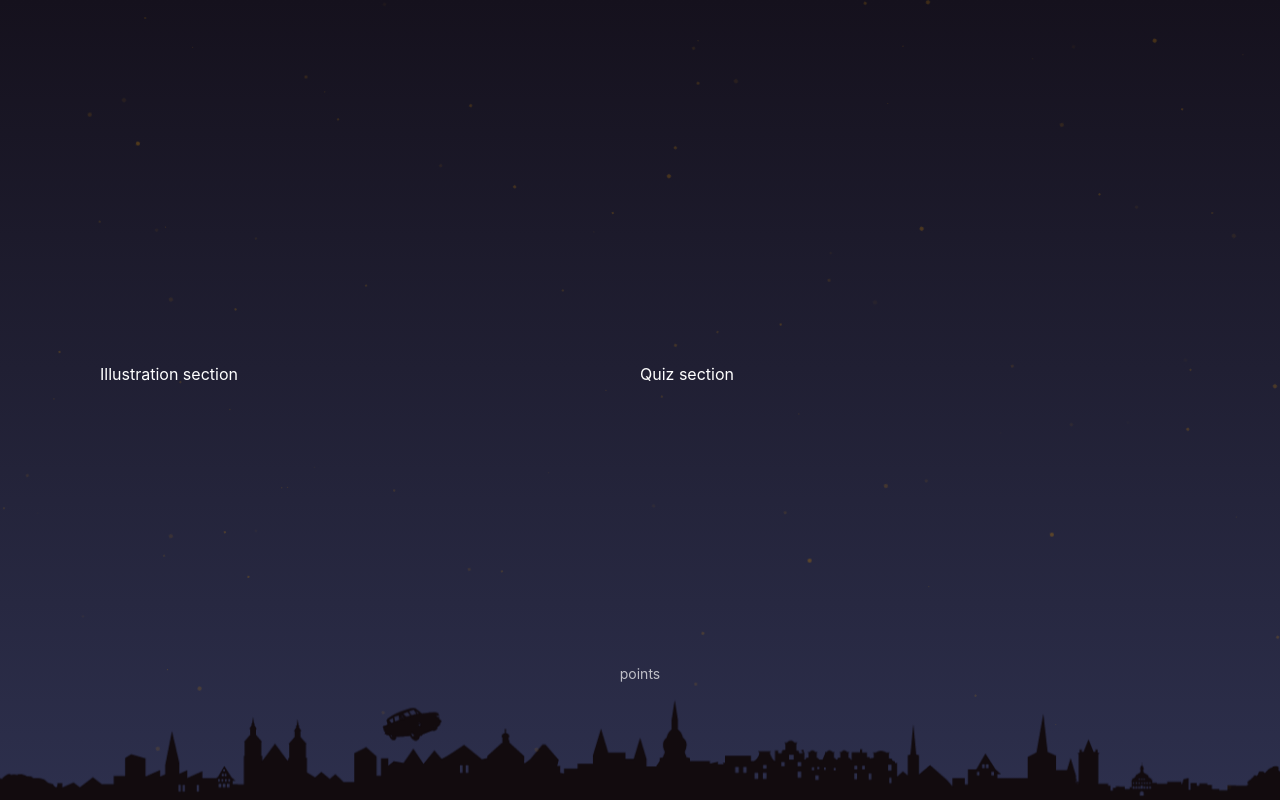
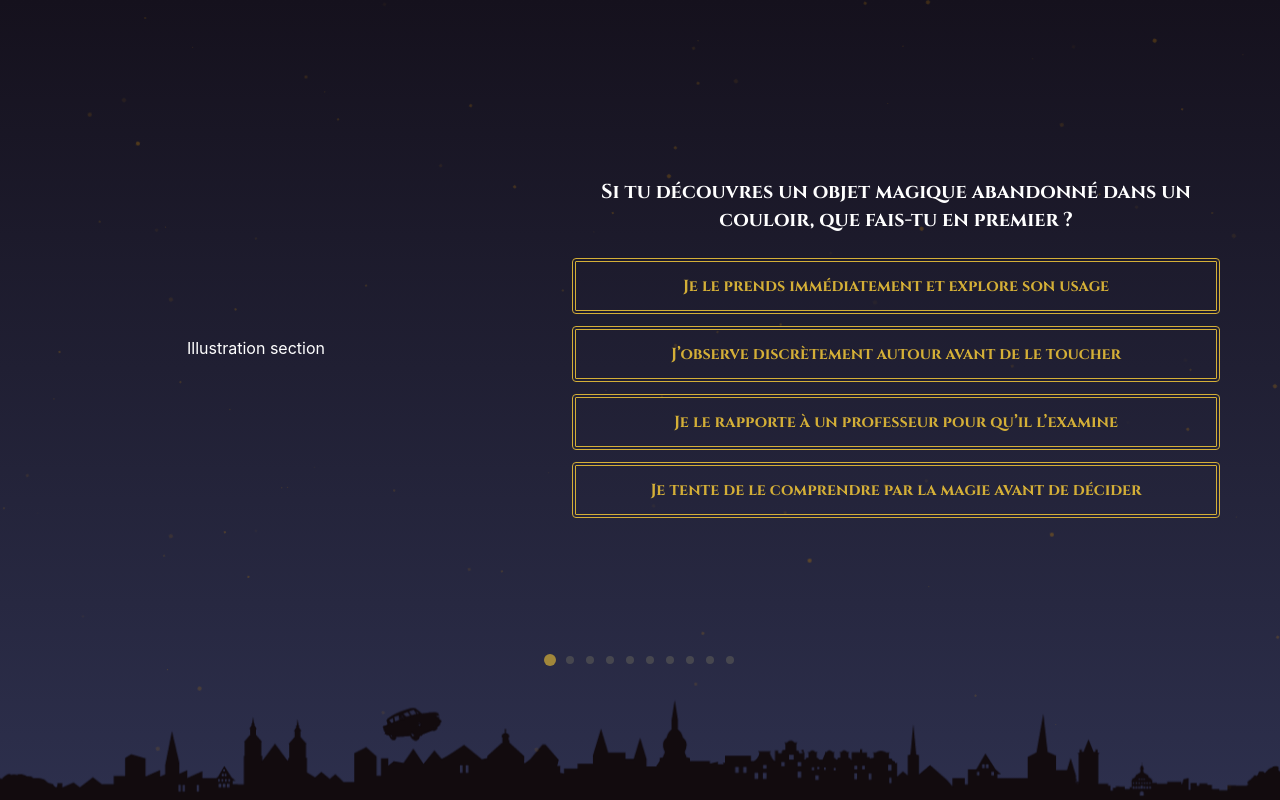
Before and after one commit to Harimananafth/HpRepartitionQuiz, a React (Vite) app: page /quiz in a window 1280 px wide. Built offline with nearby package versions, Linux system fonts and the light colour scheme.

Commit message:
Setting up the quiz logic

```diff
--- a/src/App.css
+++ b/src/App.css
@@ -50,11 +50,6 @@
     linear-gradient(180deg, #15111d, #323657 121.35%);
 
   background-repeat: no-repeat, no-repeat, no-repeat;
-
-  /* On ajuste ici : */
-  /* 1. Village : 150% (au lieu de contain) pour l'agrandir */
-  /* 2. Stars : cover pour remplir tout l'écran */
-  /* 3. Gradient : cover pour couvrir le reste */
   background-size: 170%, cover;
 
   background-position:
--- a/src/App.jsx
+++ b/src/App.jsx
@@ -4,6 +4,7 @@ import Home from "./App/home";
 import Quiz from "./App/quiz";
 import MagicDust from "./components/magicDust";
 import "./App.css";
+import Result from "./App/result";
 
 export default function App() {
   const location = useLocation();
@@ -16,6 +17,7 @@ export default function App() {
         <Routes location={location} key={location.pathname}>
           <Route path="/" element={<Home />} />
           <Route path="/quiz" element={<Quiz />} />
+          <Route path="/result" element={<Result />} />
         </Routes>
       </AnimatePresence>
     </div>
--- a/src/App/home.jsx
+++ b/src/App/home.jsx
@@ -1,32 +1,6 @@
 import { Link } from "react-router-dom";
 import { motion, scale } from "motion/react";
-import { pageVariants } from "../utils/page.animation";
-import MagicDust from "../components/magicDust";
-
-// Animation des éléments texte
-const item = {
-  hidden: { opacity: 0, y: 30 },
-  visible: {
-    opacity: 1,
-    y: 0,
-    transition: {
-      duration: 0.8,
-      ease: "easeOut",
-    },
-  },
-};
-
-// Animation flottante du logo
-const floating = {
-  animate: {
-    y: [0, -15, 0],
-    transition: {
-      duration: 4,
-      repeat: Infinity,
-      ease: "easeInOut",
-    },
-  },
-};
+import { pageVariants, item } from "../utils/page.animation";
 
 export default function Home() {
   return (
@@ -37,7 +11,6 @@ export default function Home() {
       exit="exit"
       className="p-25 h-screen flex items-center justify-between"
     >
-      <MagicDust/>
       <div className="flex flex-col justify-start w-3/5 gap-3 text-left">
         <motion.h2
           initial="hidden"
@@ -71,6 +44,8 @@ export default function Home() {
         </motion.p>
 
         <motion.div
+          initial="hidden"
+          animate="visible"
           variants={item}
           whileTap={{ scale: 0.9 }}
         >
@@ -90,13 +65,11 @@ export default function Home() {
         </motion.div>
       </div>
 
-      <div
-        className="flex items-center justify-center"
-      >
+      <div className="flex items-center justify-center">
         <img
           src="/logo.png"
           alt="Logo Poudlard"
-          className="h-80 drop-shadow-[0_0_5px_rgba(255,215,0,0.6)]"
+          className="h-75 drop-shadow-[0_0_5px_rgba(255,215,0,0.6)]"
         />
       </div>
     </motion.main>
--- a/src/App/quiz.jsx
+++ b/src/App/quiz.jsx
@@ -1,20 +1,93 @@
 import { motion } from "motion/react";
 import { pageVariants } from "../utils/page.animation";
+import QuizForm from "../components/quiz.form";
+import Option from "../components/option";
+import quizData from "../data/quiz.json";
+import { useEffect, useState } from "react";
+import { useNavigate } from "react-router-dom";
+import FantasyLoader from "../components/fantasyLoader";
+
 export default function Quiz() {
+  const navigate = useNavigate();
+  const [i, setI] = useState(0);
+  const [scores, setScores] = useState({
+    Gryffondor: 0,
+    Serpentard: 0,
+    Poufsouffle: 0,
+    Serdaigle: 0,
+  });
+  const [isTransitioning, setIsTransitioning] = useState(false)
+  useEffect(() => {
+    if (i >= quizData.quiz.length) {
+      const maxPoints = Math.max(...Object.values(scores));
+      const house = Object.keys(scores).find((h) => scores[h] === maxPoints);
+      localStorage.setItem("house", house);
+      const timer = setTimeout(() => {
+        navigate("/result");
+      }, 3000);
+
+      return () => clearTimeout(timer);
+    }
+  }, [i, scores, navigate]);
+
+  function addPoints(house, points) {
+    if (isTransitioning) return;
+    setIsTransitioning(true);
+    setScores((prevScores) => ({
+      ...prevScores,
+      [house]: prevScores[house] + points,
+    }));
+    setTimeout(() => {
+      setI((prevI) => prevI + 1);
+      setIsTransitioning(false);
+    }, 400);
+  }
+
+  const question = quizData.quiz[i];
+
+  if (!question) {
+    return <FantasyLoader />;
+  }
+
   return (
     <motion.main
       variants={pageVariants}
       initial="initial"
       animate="animate"
       exit="exit"
-      className="p-25 h-screen grid grid-cols-2 grid-rows-[1fr_auto] items-center justify-between text-white"
+      className="py-10 h-screen grid grid-cols-[40%_60%] grid-rows-[1fr_auto] items-center justify-between text-white"
     >
-      <div >Illustration section</div>
+      <div className="h-full flex items-center justify-center px-5">
+        Illustration section
+      </div>
+      <div>
+        <QuizForm key={question.id} question={question.question}>
+          {question.options.map((option, index) => (
+            <Option
+              key={index}
+              option={option}
+              onClick={() => {
+                const house = Object.keys(option.points)[0];
+                const points = option.points[house];
+                addPoints(house, points);
+              }}
+            />
+          ))}
+        </QuizForm>
+      </div>
 
-      <div>Quiz section</div>
-
-      <footer className="col-span-2 py-4 text-center text-sm opacity-70">
-        points
+      <footer className="col-span-2 mb-24 text-center text-sm opacity-70 flex gap-3 items-center justify-center">
+        {quizData.quiz.map((_, j) => (
+          <motion.div
+            key={j}
+            animate={{
+              scale: j === i ? 1.5 : 1,
+              backgroundColor: j <= i ? "#d4af37" : "#555",
+            }}
+            transition={{ duration: 0.3 }}
+            className="w-2 h-2 rounded-full"
+          />
+        ))}
       </footer>
     </motion.main>
   );
--- /dev/null
+++ b/src/App/result.jsx
@@ -0,0 +1,17 @@
+import { motion } from "framer-motion";
+import { pageVariants } from "../utils/page.animation";
+export default function Result() {
+    const house = localStorage.getItem("house");
+  return (
+    <motion.div
+      variants={pageVariants}
+      initial="initial"
+      animate="animate"
+      exit="exit"
+      className="flex flex-col items-center justify-center h-screen text-white"
+    >
+      <h1 className="text-4xl font-Cinzel mb-4">Ta maison est :</h1>
+      <span className="text-gold text-6xl font-Cinzel">{house}</span>
+    </motion.div>
+  );
+}
--- /dev/null
+++ b/src/components/fantasyLoader.jsx
@@ -0,0 +1,10 @@
+export default function FantasyLoader() {
+  return (
+    <div className="flex items-center justify-center h-screen bg-black">
+      <div className="relative">
+        <div className="w-32 h-32 border-4 border-yellow-400 rounded-full animate-spin"></div>
+        <div className="absolute inset-0 w-32 h-32 border-4 border-purple-500 rounded-full animate-ping opacity-30"></div>
+      </div>
+    </div>
+  );
+}
--- /dev/null
+++ b/src/components/option.jsx
@@ -0,0 +1,25 @@
+import { motion } from "motion/react";
+import { optionVariants } from "../utils/page.animation";
+export default function Option({ option, onClick }) {
+  return (
+    <motion.li
+      variants={optionVariants}
+      whileTap={{ scale: 0.9 }}
+      onClick={onClick}
+      className="cursor-pointer relative group font-Cinzel font-bold
+                        w-full h-14
+                        flex items-center justify-center border-4
+                        border-double border-gold text-gold
+                        rounded-sm overflow-hidden
+                        p-10 py-5"
+    >
+      <span
+        className="absolute inset-0 bg-gold/10 opacity-0
+          group-hover:opacity-100 transition duration-500
+          blur-xl pointer-events-none"
+      ></span>
+
+      <span className="relative z-10">{option.text}</span>
+    </motion.li>
+  );
+}
--- /dev/null
+++ b/src/components/quiz.form.jsx
@@ -0,0 +1,28 @@
+import { motion } from "motion/react";
+import {
+  listVariants,
+  itemList,
+} from "../utils/page.animation";
+
+export default function QuizForm({question, children}){
+    return (
+        <motion.ul
+        variants={listVariants}
+        initial="hidden"
+        animate="show"
+        exit="exit"
+        className="h-full flex flex-col justify-center gap-3 px-15 text-center"
+      >
+        <motion.h1
+          variants={itemList}
+          initial="hidden"
+          animate="visible"
+          className="text-white font-Cinzel font-bold text-xl text-center mb-3"
+        >
+          {question}
+        </motion.h1>
+        {children}
+
+      </motion.ul>
+    )
+}
--- a/src/utils/page.animation.js
+++ b/src/utils/page.animation.js
@@ -1,13 +1,13 @@
+
+
 const pageVariants = {
   initial: {
     opacity: 0,
-    y: 40,
-    scale: 0.98,
+    scale: 0.9,
     filter: "blur(8px)",
   },
   animate: {
     opacity: 1,
-    y: 0,
     scale: 1,
     filter: "blur(0px)",
     transition: {
@@ -17,8 +17,7 @@ const pageVariants = {
   },
   exit: {
     opacity: 0,
-    y: -40,
-    scale: 0.98,
+    scale: 1.1,
     filter: "blur(6px)",
     transition: {
       duration: 0.5,
@@ -27,4 +26,62 @@ const pageVariants = {
   },
 };
 
-export { pageVariants };
+// Animation des éléments texte
+const item = {
+  hidden: { opacity: 0, y: -30 },
+  visible: {
+    opacity: 1,
+    y: 0,
+    transition: {
+      delay : 0.4,
+      duration: 0.8,
+      default: { type: "spring" },
+      opacity: { ease: "linear" }
+    },
+  },
+};
+const itemList = {
+  hidden: { opacity: 0, scale: 0 },
+  visible: {
+    opacity: 1,
+    scale: 1,
+    transition: {
+      duration: 0.8,
+      default: { type: "spring" },
+      opacity: { ease: "linear" }
+    },
+  },
+};
+
+const listVariants = {
+  hidden: {},
+  show: {
+    transition: {
+      staggerChildren: 0.10,
+    },
+  },
+  exit:{}
+}
+
+const optionVariants = {
+  hidden: {
+    opacity: 0,
+    y: 80,
+  },
+  show: {
+    opacity: 1,
+    y: 0,
+    transition: {
+      duration: 0.2,
+    },
+  },
+  exit: {
+    opacity: 0,
+    x: 80,
+    transition: {
+      duration: 0.2,
+    },
+  },
+}
+
+export { pageVariants, item, listVariants, optionVariants, itemList };
```
Also changed, not shown: public/double-line-frame.png (added).
